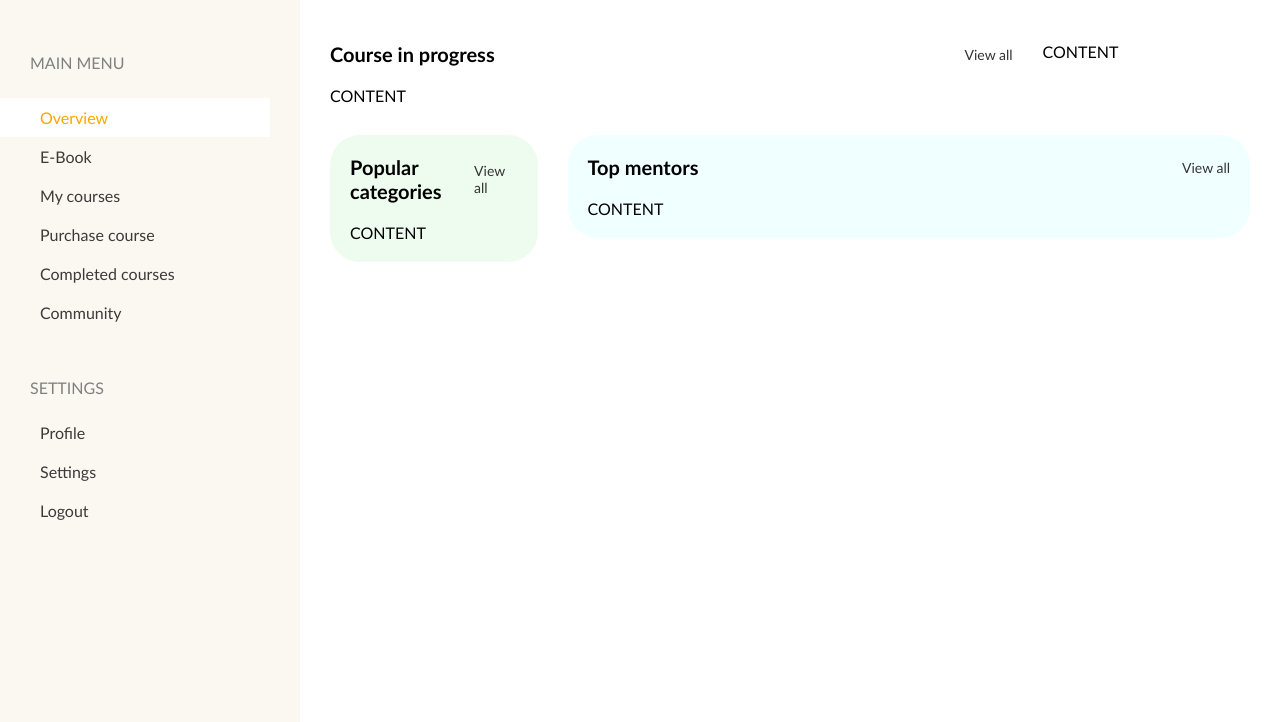
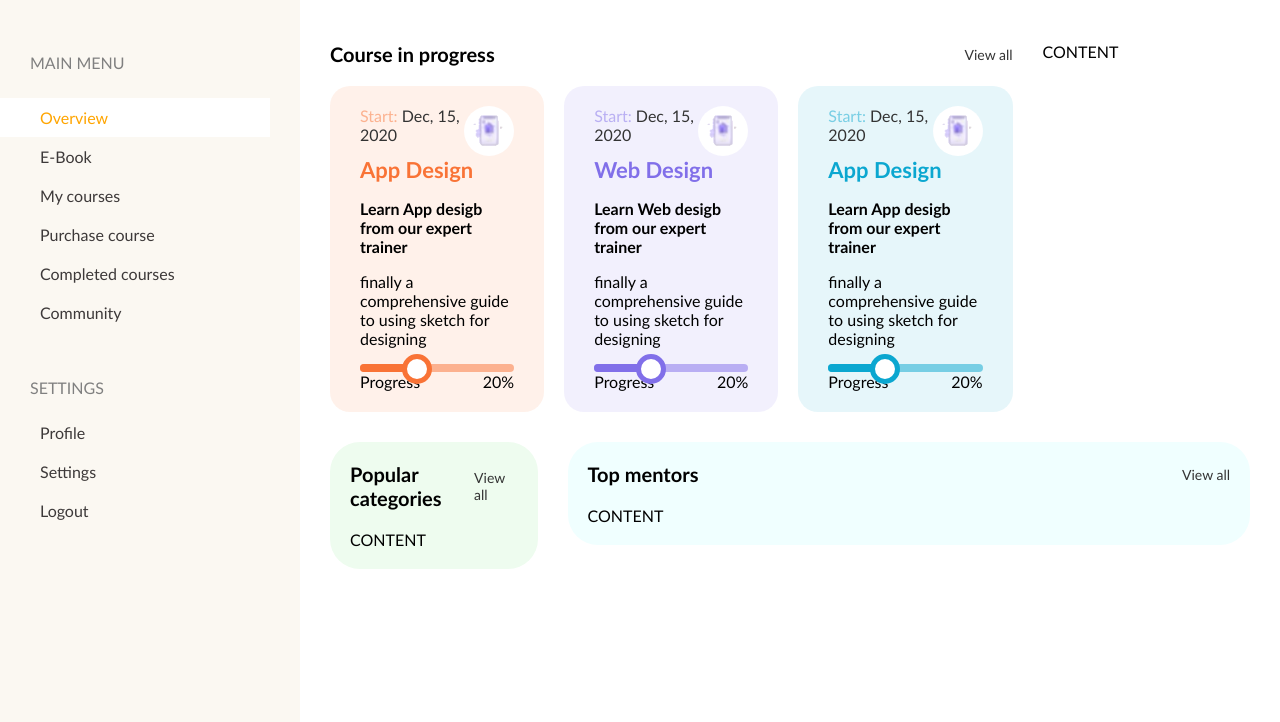
Before and after one commit to VitalijusS/eduhouse, a website: page index.html in a window 1280 px wide. Shown: the part 78-800 px from the top of the page. Drawn offline with Linux system fonts and the light colour scheme.

Commit message:
progress bar

```diff
--- /dev/null
+++ b/css/courses.css
@@ -0,0 +1,109 @@
+:root{
+
+}
+.course-list{
+    display: flex;
+    gap: 20px;
+}
+.course-list > .course{
+    --cr: 0;
+    --cg: 255;
+    --cb: 255;
+    --color1: rgba(var(--cr), var(--cg), var(--cb), 1);
+    --color2: rgba(var(--cr), var(--cg), var(--cb), 0.1);
+    --color3: rgba(var(--cr), var(--cg), var(--cb), 0.5);
+    width: 100%;
+    padding:20px 30px 40px;
+    background-color: var(--color2);
+    border-radius: 20px;
+}
+.course-list > .course.violet {
+    --cr: 129;
+    --cg: 111;
+    --cb: 233;
+}
+.course-list>.course.orange {
+    --cr: 249;
+    --cg: 115;
+    --cb: 54;
+}
+.course-list>.course.teal {
+    --cr: 11;
+    --cg: 167;
+    --cb: 208;
+}
+
+.course > .details {
+    display: flex;
+    justify-content: space-between;
+
+}
+
+.course .date {
+    color: #333;
+}
+
+.course .date::before {
+    content: 'Start: ';
+    color: var(--color3);
+}
+
+.course .icon {
+    width: 50px;
+    height: 50px;
+    border-radius: 50%;
+    background-color: #fff;
+    padding: 5px;
+}
+
+.course > .learn{
+    font-weight: bold;
+}
+
+.course > .title {
+    font-weight: bold;
+    font-size: 22px;
+    margin: 0;
+    color: var(--color1);
+}
+
+.course > .progress-bar{
+    display: flex;
+    flex-direction: column;
+    gap: 20px;
+}
+.progress-bar .progress{
+    --h: 8px;
+    background-color: var(--color3);
+    width: 100%;
+    height: var(--h);
+    border-radius: calc(var(--h));
+}
+
+.progress-bar .bar {
+    border-radius: inherit;
+    width: 40%;
+    height: 100%;
+    background-color: var(--color1);
+    position: relative;
+
+}
+
+.progress-bar .bar::after {
+    content: '';
+    display: block;
+    width: 20px;
+    height: 20px;
+    border: 5px solid var(--color1);
+    background-color: #fff;
+    border-radius: 50%;
+    position: absolute;
+    top: -10px;
+    right: -10px;
+
+}
+.progress-bar .values {
+    display: flex;
+    justify-content: space-between;
+    align-items: center;
+}
--- a/css/main.css
+++ b/css/main.css
@@ -42,12 +42,10 @@ main {
 .block > .title {
     font-size: 20px;
     margin: 0;
-    align-self: center;
 }
 
 .block > .link{
     font-size: 14px;
-    margin: 0;
     color: #333;
     text-decoration: none;
     justify-self: end;
--- a/index.html
+++ b/index.html
@@ -9,6 +9,7 @@
     <link rel="stylesheet" href="./css/main.css">
     <link rel="stylesheet" href="./css/aside.css">
     <link rel="stylesheet" href="./css/header.css">
+    <link rel="stylesheet" href="./css/courses.css">
 </head>
 
 <body>
@@ -54,7 +55,62 @@
         <section class="block course-progress">
             <h2 class="title">Course in progress</h2>
             <a class="link" href="#">View all</a>
-            <div class="content">CONTENT</div>
+            <div class="content course-list">
+                <article class="course orange">
+                    <div class="details">
+                        <div class="date">Dec, 15, 2020</div>
+                        <img class="icon" src="./img/course-icon.png" alt="course app design icon">
+                    </div>
+                    <h3 class="title">App Design</h3>
+                    <p class="learn">Learn App desigb from our expert trainer</p>
+                    <p>finally a comprehensive guide to using sketch for designing</p>
+                    <div class="progress-bar">
+                        <div class="progress">
+                            <div class="bar"></div>
+                            <div class="values">
+                                <div>Progress</div>
+                                <div>20%</div>
+                            </div>
+                        </div>
+                    </div>
+                </article>
+                <article class="course violet">
+                    <div class="details">
+                        <div class="date">Dec, 15, 2020</div>
+                        <img class="icon" src="./img/course-icon.png" alt="course app design icon">
+                    </div>
+                    <h3 class="title">Web Design</h3>
+                    <p class="learn">Learn Web desigb from our expert trainer</p>
+                    <p>finally a comprehensive guide to using sketch for designing</p>
+                    <div class="progress-bar">
+                        <div class="progress">
+                            <div class="bar"></div>
+                            <div class="values">
+                                <div>Progress</div>
+                                <div>20%</div>
+                            </div>
+                        </div>
+                    </div>
+                </article>
+                <article class="course teal">
+                    <div class="details">
+                        <div class="date">Dec, 15, 2020</div>
+                        <img class="icon" src="./img/course-icon.png" alt="course app design icon">
+                    </div>
+                    <h3 class="title">App Design</h3>
+                    <p class="learn">Learn App desigb from our expert trainer</p>
+                    <p>finally a comprehensive guide to using sketch for designing</p>
+                    <div class="progress-bar">
+                        <div class="progress">
+                            <div class="bar"></div>
+                            <div class="values">
+                                <div>Progress</div>
+                                <div>20%</div>
+                            </div>
+                        </div>
+                    </div>
+                </article>
+            </div>
         </section>
         <section class="block subscription">
             <div class="content">CONTENT</div>
```
Also changed, not shown: img/course-icon.png (added).
